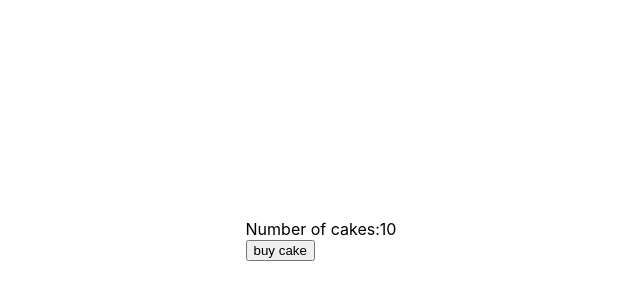
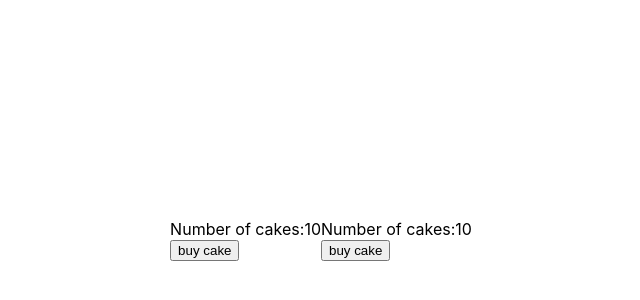
Before and after one commit to sinaGh-cyber/react-redux-simple-practic, a React (Create React App) app: page / in a window 1280 px wide. Shown: the part 160-460 px from the top of the page, without its empty margins (319-959 px from the left). Built offline with nearby package versions, Linux system fonts and the light colour scheme.

Commit message:
react  connected to redux using useSelector and useDispatch

```diff
--- a/src/App.js
+++ b/src/App.js
@@ -3,12 +3,14 @@ import './App.css';
 import CakeContainer from './components/CakeContainer/CakeContainer';
 import { Provider } from 'react-redux';
 import store from './redux/store';
+import HookCakeContainer from './components/HookCakeContainer/HookCakeContainer';
 
 function App() {
   return (
     <div className="App">
       <Provider store={store}>
         <CakeContainer />
+        <HookCakeContainer/>
       </Provider>
     </div>
   );
--- /dev/null
+++ b/src/components/HookCakeContainer/HookCakeContainer.jsx
@@ -0,0 +1,21 @@
+import { useDispatch, useSelector } from 'react-redux';
+import { buyCake } from '../../redux/cake/cakeActions';
+
+const HookCakeContainer = () => {
+  const cakeNumber = useSelector((stat) => stat.cakeNumber);
+  const dispatch = useDispatch();
+  return (
+    <div>
+      <div>Number of cakes:{cakeNumber}</div>
+      <button
+        onClick={() => {
+          dispatch(buyCake());
+        }}
+      >
+        buy cake
+      </button>
+    </div>
+  );
+};
+
+export default HookCakeContainer;
```
